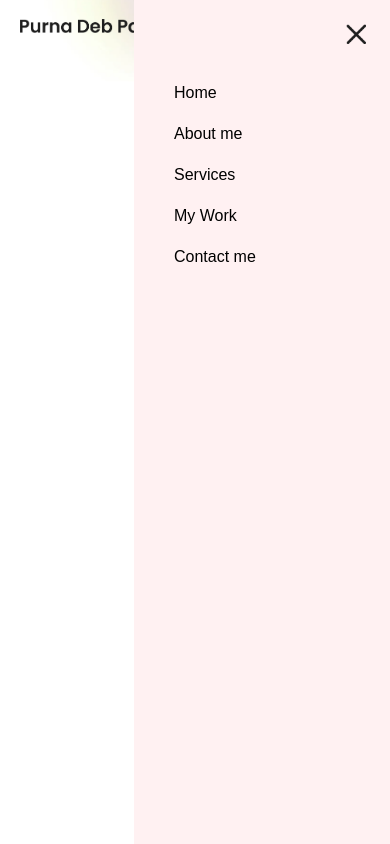
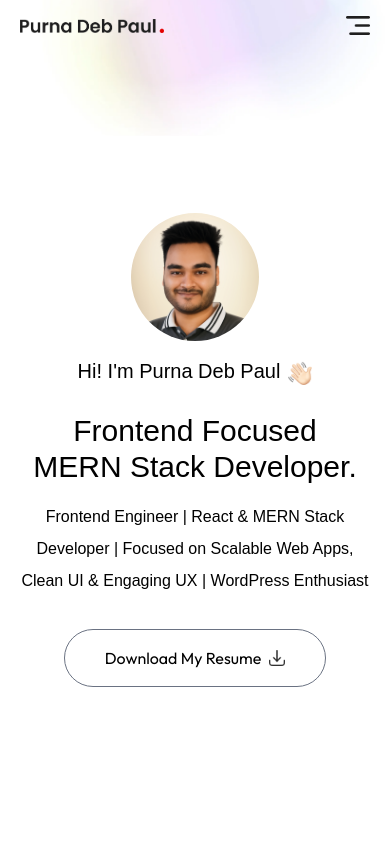
Before and after one commit to mdtayef001/protfolio_2, a Next.js app: page / in a window 390 px wide. Built offline with nearby package versions, Linux system fonts and the light colour scheme; a web font is replaced by a local one.

Commit message:
added hero section

```diff
--- /dev/null
+++ b/app/components/Header.jsx
@@ -0,0 +1,38 @@
+import { assets } from "@/assets/assets";
+import Image from "next/image";
+import React from "react";
+
+const Header = () => {
+  return (
+    <div className="w-11/12 max-w-3xl text-center mx-auto h-screen flex flex-col items-center justify-center gap-4 md:gap-2">
+      <div className="pt-14">
+        <Image src={assets.profile_img} alt="" className="rounded-full w-32" />
+      </div>
+      <h3 className="flex items-end gap-2 text-xl md:text-2x1 mb-3 font-Ovo">
+        Hi! I'm Purna Deb Paul
+        <Image src={assets.hand_icon} alt="" className="w-6" />
+      </h3>
+      <h1 className="text-3xl sm:text-6x1 lg:text-[66px] font-Ovo">
+        Frontend Focused <br />
+        MERN Stack Developer.
+      </h1>
+
+      <p className="max-w-2xl mx-auto font-Ovo">
+        Frontend Engineer | React & MERN Stack Developer | Focused on Scalable
+        Web Apps, Clean UI & Engaging UX | WordPress Enthusiast
+      </p>
+      <div className="flex flex-col sm:flex-row items-center gap-4 mt-4">
+        <a
+          href="/sample-resume.pdf"
+          download
+          className="px-10 py-3 border rounded-full border-gray-500 flex items-center gap-2"
+        >
+          Download My Resume{" "}
+          <Image src={assets.download_icon} alt="" className="w-4" />
+        </a>
+      </div>
+    </div>
+  );
+};
+
+export default Header;
--- a/app/components/Navbar.jsx
+++ b/app/components/Navbar.jsx
@@ -1,18 +1,14 @@
 import { assets } from "@/assets/assets";
 import Image from "next/image";
-import { useRef } from "react";
+import { useRef, useState } from "react";
 
 const Navbar = () => {
-  const sideMenuRef = useRef();
-  const openMenu = () => {
-    sideMenuRef.current.style.transform = "translateX(0rem)";
-  };
-  const closeMenu = () => {
-    sideMenuRef.current.style.transform = "translateX(16rem)";
-  };
+  const [isMenuOpen, setIsMenuOpen] = useState(false);
+  const openMenu = () => setIsMenuOpen(true);
+  const closeMenu = () => setIsMenuOpen(false);
   return (
     <>
-      <div className="fixed top-0 right-0 w-11/12 -z-10 translate-y-[-70%]">
+      <div className="fixed top-0 right-0 w-11/12 -z-10 translate-y-[-50%]">
         <Image src={assets.header_bg_color} alt="" className="w-full" />
       </div>
       <nav className="w-full fixed px-5 lg:px-8 xl:px-[8%] py-4 flex items-center justify-between z-50">
@@ -61,8 +57,9 @@ const Navbar = () => {
 
         {/* mobile menu */}
         <ul
-          ref={sideMenuRef}
-          className="flex lg:hidden flex-col gap-4 py-20 px-10 fixed -right-0 top-0 bottom-0 w-64 z-50 h-screen bg-rose-50 transition duration-500"
+          className={`flex lg:hidden flex-col gap-4 py-20 px-10 fixed right-0 top-0 bottom-0 w-64 z-50 h-screen bg-rose-50 transition-transform duration-500 ${
+            isMenuOpen ? "translate-x-0" : "translate-x-64"
+          }`}
         >
           <div className="absolute right-6 top-6" onClick={closeMenu}>
             <Image
@@ -72,27 +69,27 @@ const Navbar = () => {
             />
           </div>
           <li>
-            <a className="font-Ovo" href="#top">
+            <a className="font-Ovo" href="#top" onClick={closeMenu}>
               Home
             </a>
           </li>
           <li>
-            <a className="font-Ovo" href="#about">
+            <a className="font-Ovo" href="#about" onClick={closeMenu}>
               About me
             </a>
           </li>{" "}
           <li>
-            <a className="font-Ovo" href="#services">
+            <a className="font-Ovo" href="#services" onClick={closeMenu}>
               Services
             </a>
           </li>{" "}
           <li>
-            <a className="font-Ovo" href="#work">
+            <a className="font-Ovo" href="#work" onClick={closeMenu}>
               My Work
             </a>
           </li>{" "}
           <li>
-            <a className="font-Ovo" href="#contact">
+            <a className="font-Ovo" href="#contact" onClick={closeMenu}>
               Contact me
             </a>
           </li>
--- a/app/layout.js
+++ b/app/layout.js
@@ -19,7 +19,9 @@ export const metadata = {
 export default function RootLayout({ children }) {
   return (
     <html lang="en">
-      <body className={`${outfit.className} ${ovo.className} antialiased`}>
+      <body
+        className={`${outfit.className} ${ovo.className} antialiased leading-8`}
+      >
         {children}
       </body>
     </html>
--- a/app/page.js
+++ b/app/page.js
@@ -1,11 +1,13 @@
 "use client";
 import Image from "next/image";
 import Navbar from "./components/Navbar";
+import Header from "./components/Header";
 
 export default function Home() {
   return (
     <>
       <Navbar></Navbar>
+      <Header></Header>
     </>
   );
 }
```
Also changed, not shown: assets/profile-img.png.
